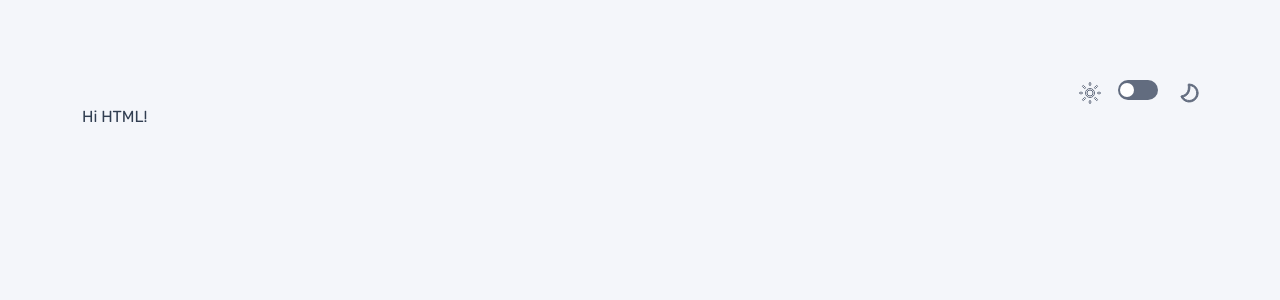
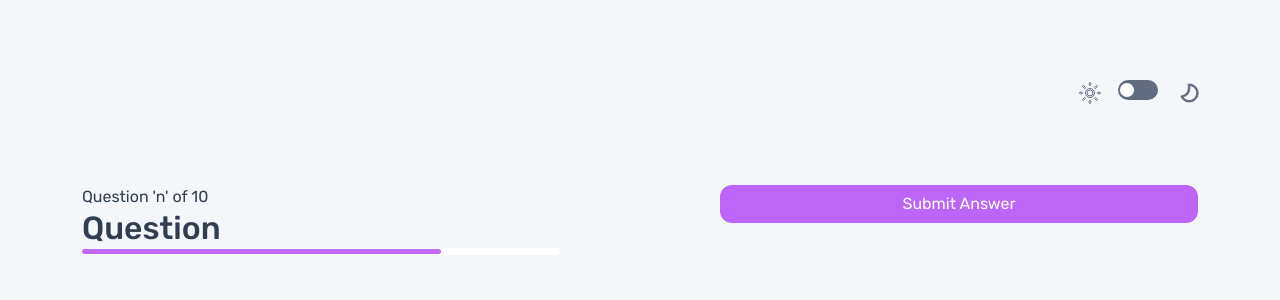
Before and after one commit to nivancheva/frontend-quiz-app-vue, a Vue app: page /#/html in a window 1280 px wide. Shown: the top 300 px of the page. Built offline with nearby package versions, Linux system fonts and the light colour scheme.

Commit message:
add Question component

```diff
--- a/src/components/Header.vue
+++ b/src/components/Header.vue
@@ -12,12 +12,12 @@ import Toggle from './Toggle.vue'
 <style scoped>
 
 .nav {
-    margin-top: 3rem;
+    margin-block: 3rem;
 }
 
- @media (min-width:768px) {
+@media (min-width:768px) {
     .nav {
-      margin-top: 5rem;
+      margin-block: 5rem;
     }
  }
 </style>
--- /dev/null
+++ b/src/components/Question.vue
@@ -0,0 +1,68 @@
+<script setup>
+
+
+</script>
+
+<template>
+  <div class="container question-wrapper">
+    <div class="question-container">
+        <p>Question 'n' of 10 </p>
+        <h2>Question</h2>
+        <div class="progress-bar">
+            <div class="progress"></div>
+        </div>
+    </div>
+
+    <div>
+        <button class="btn btn_submit">Submit Answer</button>
+    </div>
+</div>
+</template>
+
+<style scoped>
+.question-wrapper {
+    display: grid;
+    gap: 2.5rem;
+}
+
+.question-container {
+    position: relative;
+}
+
+.progress-bar {
+    position: absolute;
+    width: 100%;
+    left: 0;
+    bottom: 0;
+    background-color: var(--clr-bg-buttons);
+    height: 7px;
+    border-radius: .5rem;
+}
+
+.progress {
+    height: 70%;
+    background-color: var(--clr-purple);
+    width: 75%;
+    border-radius: .5rem;
+}
+
+.btn_submit {
+    background: var(--clr-purple);
+    color: var(--clr-white);
+    border-radius: .75rem;
+    width: 100%;
+}
+
+@media (max-width:767px) {
+    .question-wrapper {
+      gap: 4rem;
+    }
+  }
+
+@media (min-width:768px) {
+    .question-wrapper {
+      grid-template-columns: repeat(2, 1fr);
+      gap: 10rem;
+    }
+ }
+</style>
--- a/src/pages/Home.vue
+++ b/src/pages/Home.vue
@@ -23,10 +23,6 @@ import quizzes from "../data.json"
 </template>
 
 <style scoped>
-  .main-content {
-    margin-top: 3rem;
-  }
-
   .title {
     color: var(--clr-text)g;
   }
@@ -43,9 +39,7 @@ import quizzes from "../data.json"
   }
 
   @media (min-width:768px) {
-    .main-content {
-      margin-top: 5rem;
-    }
+
 }
 
 </style>
--- a/src/pages/Html.vue
+++ b/src/pages/Html.vue
@@ -1,9 +1,9 @@
 <script setup>
-
+import Question from '../components/Question.vue'
 </script>
 
 <template>
-  <p class="container">Hi HTML!</p>
+  <Question />
 </template>
 
 <style scoped>
```
